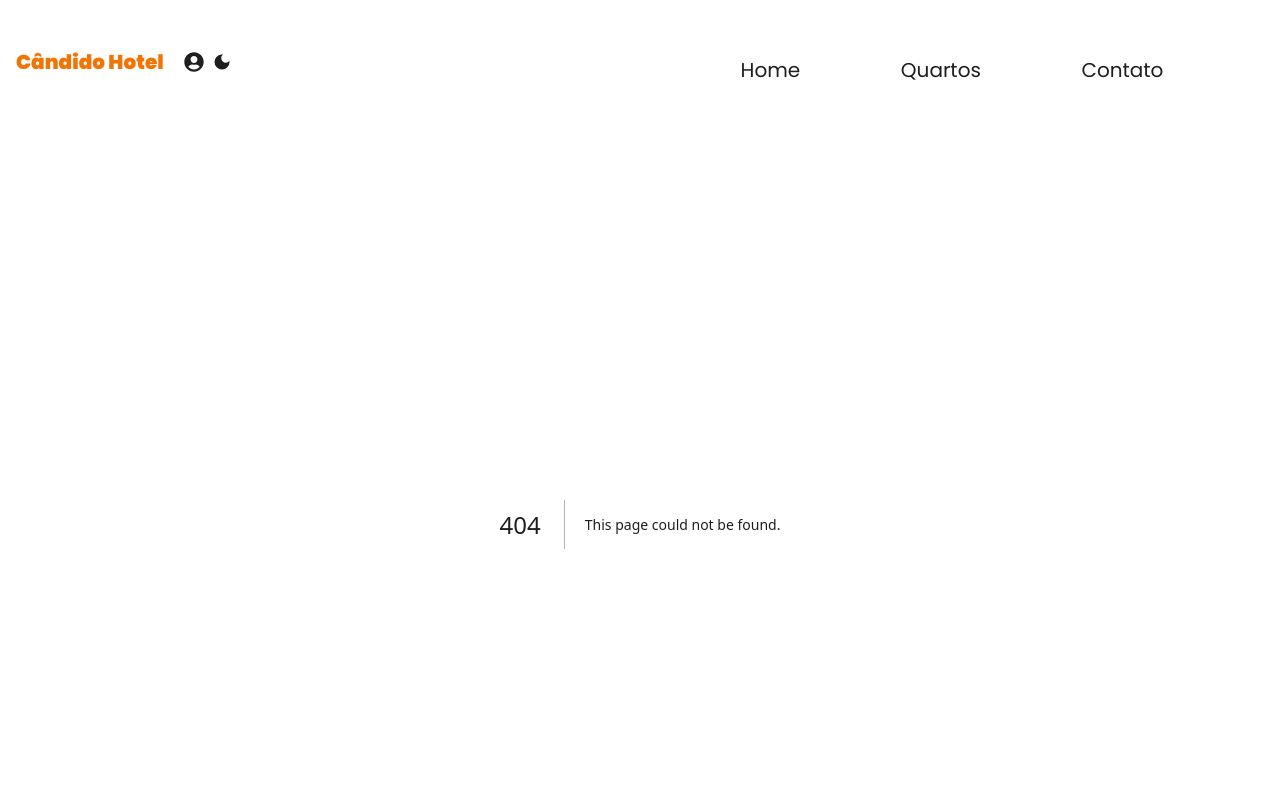
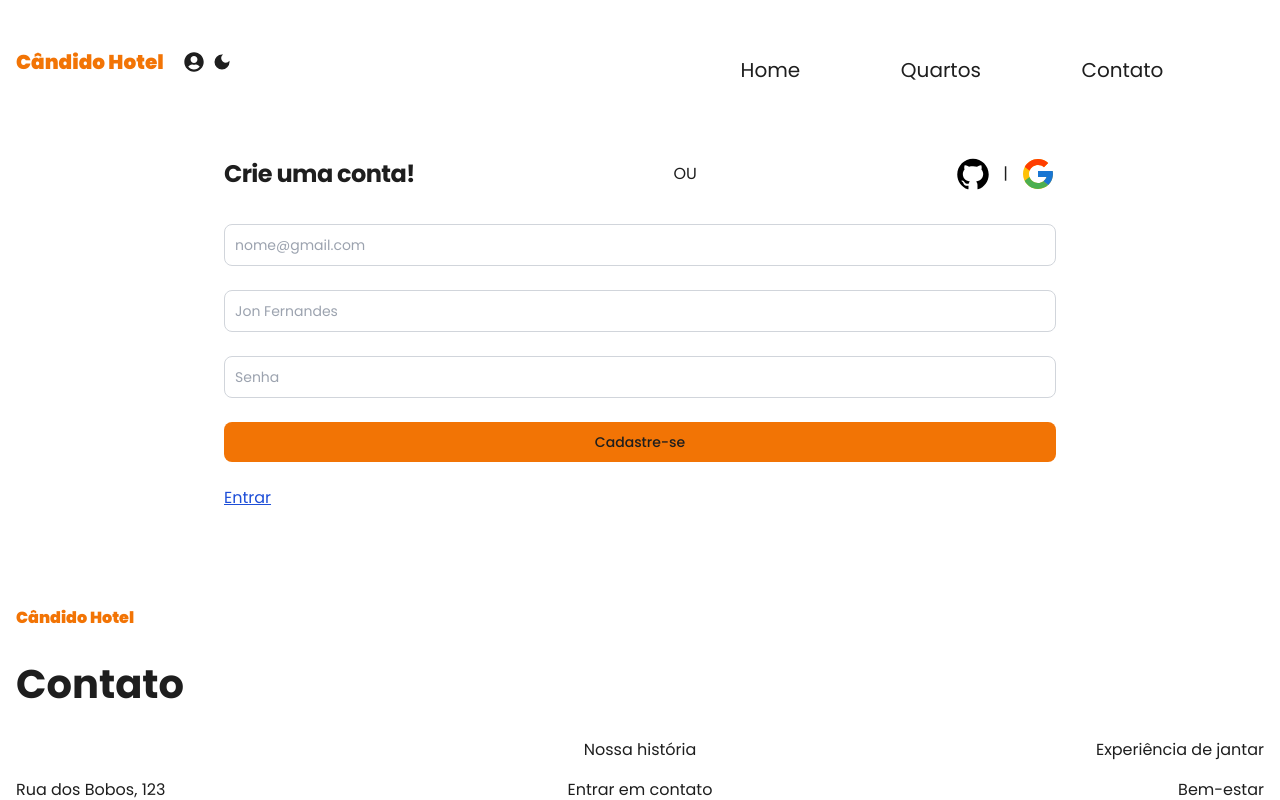
Before and after one commit to brunowzz/candido-hotel, a Next.js app: page /auth in a window 1280 px wide. Before the commit this address had no page. Shown: the top 800 px of the page. Built offline with nearby package versions, Linux system fonts and the light colour scheme.

Commit message:
✨ Feat: create auth page

```diff
--- /dev/null
+++ b/src/app/auth/page.tsx
@@ -0,0 +1,100 @@
+"use client";
+
+import { ChangeEvent, FormEvent, useState } from "react";
+import { AiFillGithub } from "react-icons/ai";
+import { FcGoogle } from "react-icons/fc";
+
+type DefaultFormDataType = {
+  email: string;
+  name: string;
+  password: string;
+};
+
+const defaultFormData: DefaultFormDataType = {
+  email: "",
+  name: "",
+  password: "",
+};
+
+export default function Auth() {
+  const [formData, setFormData] =
+    useState<DefaultFormDataType>(defaultFormData);
+
+  const inputStyles =
+    "border border-gray-300 sm:text-sm text-black rounded-lg block w-full p-2.5 focus:outline-none";
+
+  function handleInputChange(e: ChangeEvent<HTMLInputElement>) {
+    const { name, value } = e.target;
+    setFormData({ ...formData, [name]: value });
+  }
+
+  async function handleSubmit(e: FormEvent<HTMLFormElement>) {
+    e.preventDefault();
+
+    try {
+      console.log(formData);
+    } catch (error) {
+      console.error(error);
+    } finally {
+      setFormData(defaultFormData);
+    }
+  }
+
+  return (
+    <section className="container mx-auto">
+      <div className="mx-auto w-80 space-y-4 p-6 sm:p-8 md:w-[70%] md:space-y-6">
+        <div className="mb-8 flex flex-col items-center justify-between md:flex-row">
+          <h1 className="text-xl font-bold leading-tight tracking-tight md:text-2xl">
+            Crie uma conta!
+          </h1>
+          <p>OU</p>
+          <span className="flex items-center">
+            <AiFillGithub className="mr-3 cursor-pointer text-4xl text-black dark:text-white" />{" "}
+            |
+            <FcGoogle className="ml-3 cursor-pointer text-4xl" />
+          </span>
+        </div>
+
+        <form className="space-y-4 md:space-y-6" onSubmit={handleSubmit}>
+          <input
+            type="email"
+            name="email"
+            placeholder="nome@gmail.com"
+            required
+            className={inputStyles}
+            value={formData.email}
+            onChange={handleInputChange}
+          />
+          <input
+            type="text"
+            name="name"
+            placeholder="Jon Fernandes"
+            required
+            className={inputStyles}
+            value={formData.name}
+            onChange={handleInputChange}
+          />
+          <input
+            type="password"
+            name="password"
+            placeholder="Senha"
+            required
+            min={6}
+            className={inputStyles}
+            value={formData.password}
+            onChange={handleInputChange}
+          />
+
+          <button
+            type="submit"
+            className="w-full rounded-lg bg-tertiary-dark px-5 py-2.5 text-center text-sm font-medium focus:outline-none"
+          >
+            Cadastre-se
+          </button>
+        </form>
+
+        <button className="text-blue-700 underline">Entrar</button>
+      </div>
+    </section>
+  );
+}
--- a/src/components/header/index.tsx
+++ b/src/components/header/index.tsx
@@ -10,8 +10,8 @@ export const Header = () => {
   const { darkTheme, setDarkTheme } = useContext(ThemeContext);
 
   return (
-    <header className="mx-auto flex flex-wrap items-center justify-between px-4 py-10 text-xl md:flex-nowrap">
-      <div className="flex w-full items-center md:h-2/3">
+    <header className="container mx-auto flex flex-wrap items-center justify-between px-4 py-10 text-xl md:flex-nowrap">
+      <div className="flex w-full items-center justify-center md:h-2/3 md:w-1/2 md:justify-start">
         <Link href="/" className="font-black text-tertiary-dark">
           Cândido Hotel
         </Link>
@@ -44,7 +44,7 @@ export const Header = () => {
         </ul>
       </div>
 
-      <ul className="md:w-1/ mt-4 flex w-full items-center justify-evenly">
+      <ul className="mt-4 flex w-full items-center justify-evenly md:w-1/2">
         <li className="transition-all duration-500 hover:-translate-y-2">
           <Link href="/"> Home </Link>
         </li>
```
